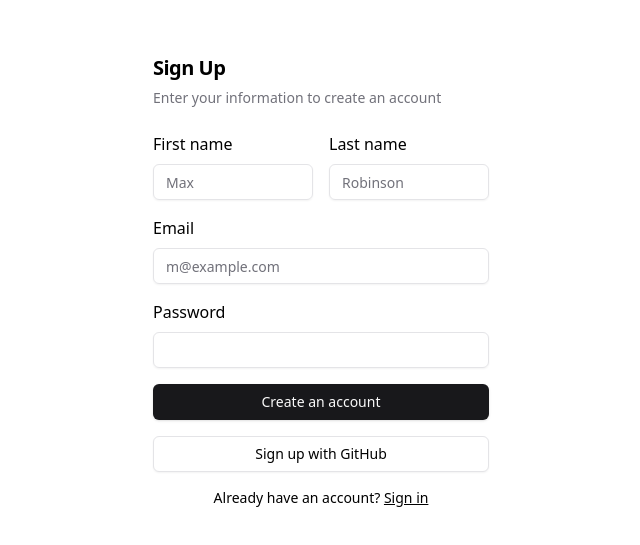
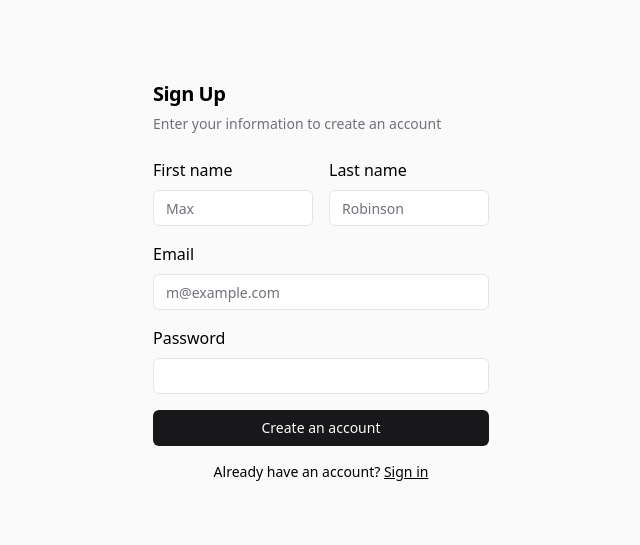
Before and after one commit to Jonathanmeij/event-reservation-system, a React (Vite) app in the folder frontend/: page /register in a window 1280 px wide. Shown: the part 119-664 px from the top of the page, without its empty margins (319-959 px from the left). Built offline with nearby package versions, Linux system fonts and the light colour scheme; the HTML template or start-up script is replaced by a standard one.

Commit message:
aanpassing styling

```diff
--- /dev/null
+++ b/frontend/src/api/auth.ts
@@ -0,0 +1 @@
+const ENDPOINT = "/auth";
--- a/frontend/src/components/ui/button.tsx
+++ b/frontend/src/components/ui/button.tsx
@@ -1,8 +1,8 @@
-import * as React from "react"
-import { Slot } from "@radix-ui/react-slot"
-import { cva, type VariantProps } from "class-variance-authority"
+import * as React from "react";
+import { Slot } from "@radix-ui/react-slot";
+import { cva, type VariantProps } from "class-variance-authority";
 
-import { cn } from "@/lib/utils"
+import { cn } from "@/lib/utils";
 
 const buttonVariants = cva(
   "inline-flex items-center justify-center whitespace-nowrap rounded-md text-sm font-medium transition-colors focus-visible:outline-none focus-visible:ring-1 focus-visible:ring-zinc-950 disabled:pointer-events-none disabled:opacity-50 dark:focus-visible:ring-zinc-300",
@@ -10,48 +10,49 @@
     variants: {
       variant: {
         default:
-          "bg-zinc-900 text-zinc-50 shadow hover:bg-zinc-900/90 dark:bg-zinc-50 dark:text-zinc-900 dark:hover:bg-zinc-50/90",
+          "bg-zinc-900 text-zinc-50  hover:bg-zinc-900/90 dark:bg-zinc-50 dark:text-zinc-900 dark:hover:bg-zinc-50/90",
         destructive:
-          "bg-red-500 text-zinc-50 shadow-sm hover:bg-red-500/90 dark:bg-red-900 dark:text-zinc-50 dark:hover:bg-red-900/90",
+          "bg-red-500 text-zinc-50  hover:bg-red-500/90 dark:bg-red-900 dark:text-zinc-50 dark:hover:bg-red-900/90",
         outline:
-          "border border-zinc-200 bg-white shadow-sm hover:bg-zinc-100 hover:text-zinc-900 dark:border-zinc-800 dark:bg-zinc-950 dark:hover:bg-zinc-800 dark:hover:text-zinc-50",
+          "border border-zinc-200 bg-white  hover:bg-zinc-100 hover:text-zinc-900 dark:border-zinc-800 dark:bg-zinc-950 dark:hover:bg-zinc-800 dark:hover:text-zinc-50",
         secondary:
-          "bg-zinc-100 text-zinc-900 shadow-sm hover:bg-zinc-100/80 dark:bg-zinc-800 dark:text-zinc-50 dark:hover:bg-zinc-800/80",
-        ghost: "hover:bg-zinc-100 hover:text-zinc-900 dark:hover:bg-zinc-800 dark:hover:text-zinc-50",
-        link: "text-zinc-900 underline-offset-4 hover:underline dark:text-zinc-50",
+          "bg-zinc-100 text-zinc-900  hover:bg-zinc-100/80 dark:bg-zinc-800 dark:text-zinc-50 dark:hover:bg-zinc-800/80",
+        ghost:
+          "hover:bg-zinc-100 hover:text-zinc-900 dark:hover:bg-zinc-800 dark:hover:text-zinc-50",
+        link: "text-zinc-900 underline-offset-4 hover:underline dark:text-zinc-50"
       },
       size: {
         default: "h-9 px-4 py-2",
         sm: "h-8 rounded-md px-3 text-xs",
         lg: "h-10 rounded-md px-8",
-        icon: "h-9 w-9",
-      },
+        icon: "h-9 w-9"
+      }
     },
     defaultVariants: {
       variant: "default",
-      size: "default",
-    },
+      size: "default"
+    }
   }
-)
+);
 
 export interface ButtonProps
   extends React.ButtonHTMLAttributes<HTMLButtonElement>,
     VariantProps<typeof buttonVariants> {
-  asChild?: boolean
+  asChild?: boolean;
 }
 
 const Button = React.forwardRef<HTMLButtonElement, ButtonProps>(
   ({ className, variant, size, asChild = false, ...props }, ref) => {
-    const Comp = asChild ? Slot : "button"
+    const Comp = asChild ? Slot : "button";
     return (
       <Comp
         className={cn(buttonVariants({ variant, size, className }))}
         ref={ref}
         {...props}
       />
-    )
+    );
   }
-)
-Button.displayName = "Button"
+);
+Button.displayName = "Button";
 
-export { Button, buttonVariants }
+export { Button, buttonVariants };
--- a/frontend/src/components/ui/input.tsx
+++ b/frontend/src/components/ui/input.tsx
@@ -1,6 +1,6 @@
-import * as React from "react"
+import * as React from "react";
 
-import { cn } from "@/lib/utils"
+import { cn } from "@/lib/utils";
 
 export interface InputProps
   extends React.InputHTMLAttributes<HTMLInputElement> {}
@@ -11,15 +11,15 @@
       <input
         type={type}
         className={cn(
-          "flex h-9 w-full rounded-md border border-zinc-200 bg-transparent px-3 py-1 text-sm shadow-sm transition-colors file:border-0 file:bg-transparent file:text-sm file:font-medium placeholder:text-zinc-500 focus-visible:outline-none focus-visible:ring-1 focus-visible:ring-zinc-950 disabled:cursor-not-allowed disabled:opacity-50 dark:border-zinc-800 dark:placeholder:text-zinc-400 dark:focus-visible:ring-zinc-300",
+          "flex h-9 w-full rounded-md border border-zinc-200 bg-transparent bg-white px-3 py-1 text-sm transition-colors file:border-0 file:bg-transparent file:text-sm file:font-medium placeholder:text-zinc-500 focus-visible:outline-none focus-visible:ring-1 focus-visible:ring-zinc-950 disabled:cursor-not-allowed disabled:opacity-50 dark:border-zinc-800 dark:placeholder:text-zinc-400 dark:focus-visible:ring-zinc-300",
           className
         )}
         ref={ref}
         {...props}
       />
-    )
+    );
   }
-)
-Input.displayName = "Input"
+);
+Input.displayName = "Input";
 
-export { Input }
+export { Input };
--- a/frontend/src/pages/auth/RegisterPage.tsx
+++ b/frontend/src/pages/auth/RegisterPage.tsx
@@ -11,7 +11,7 @@
 
 export default function RegisterPage() {
   return (
-    <div className="flex min-h-screen w-full items-center justify-center">
+    <div className="flex min-h-screen w-full items-center justify-center bg-zinc-50">
       <div className="max-w-96">
         <CardHeader>
           <CardTitle className="text-xl">Sign Up</CardTitle>
@@ -47,9 +47,6 @@
             <Button type="submit" className="w-full">
               Create an account
             </Button>
-            <Button variant="outline" className="w-full">
-              Sign up with GitHub
-            </Button>
           </div>
           <div className="mt-4 text-center text-sm">
             Already have an account?{" "}
--- a/frontend/src/pages/auth/loginPage.tsx
+++ b/frontend/src/pages/auth/loginPage.tsx
@@ -11,7 +11,7 @@
 
 export default function LoginPage() {
   return (
-    <div className="flex min-h-screen w-full items-center justify-center">
+    <div className="flex min-h-screen w-full items-center justify-center bg-zinc-50">
       <div className="max-w-96">
         <CardHeader>
           <CardTitle className="text-2xl">Login</CardTitle>
```
